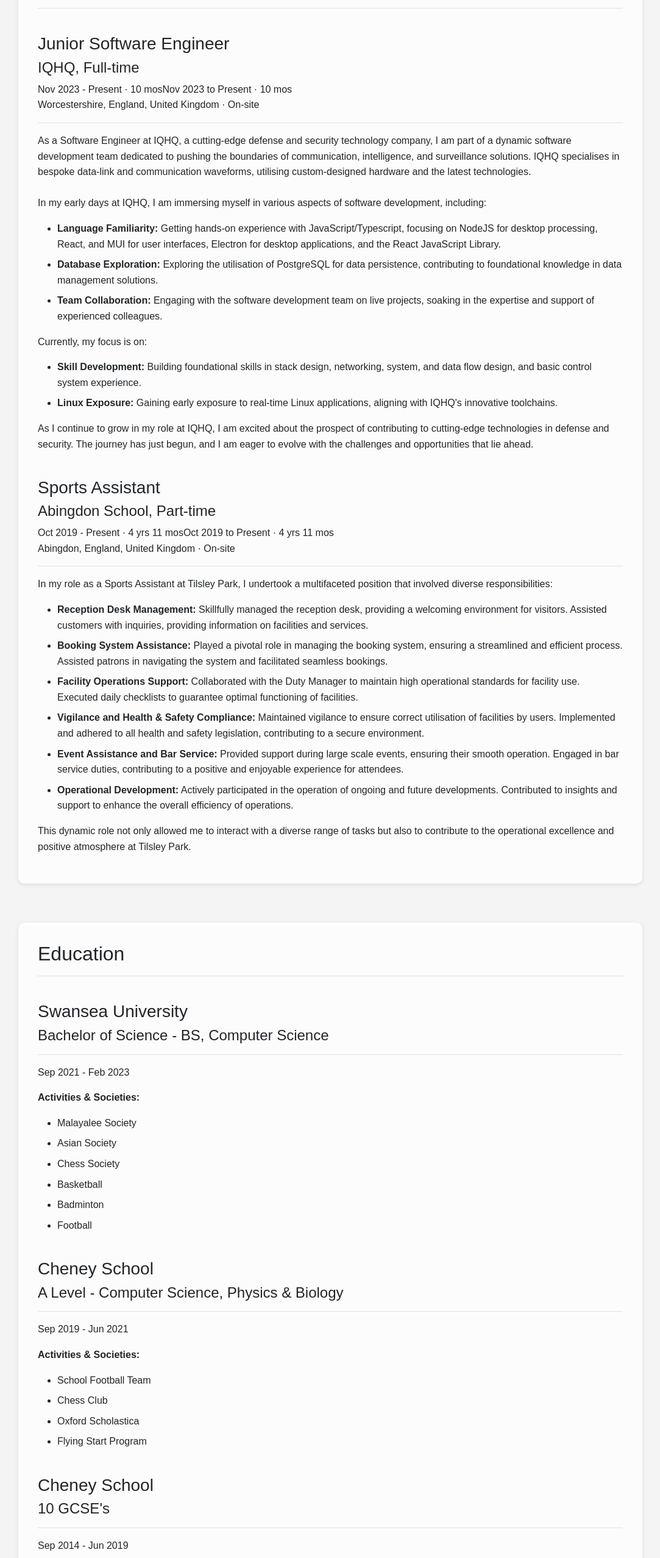
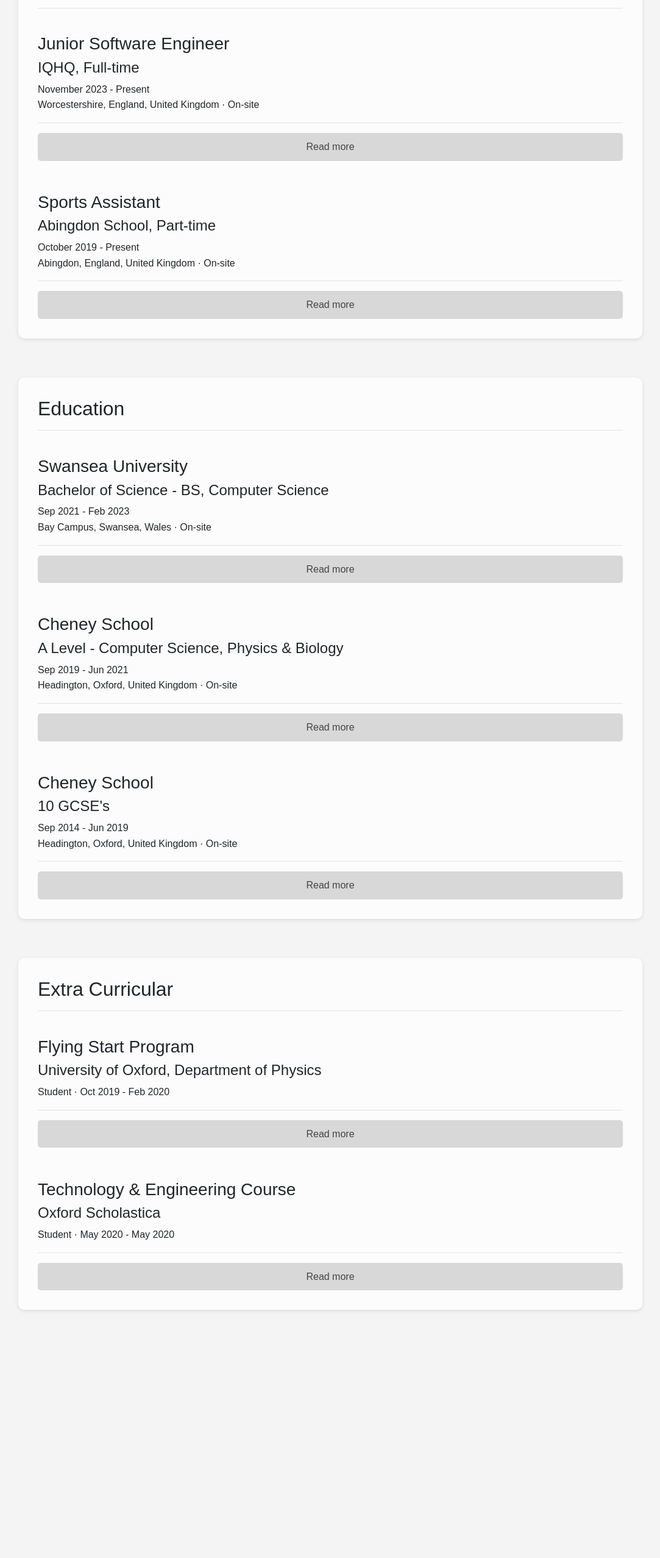
Before and after one commit to alisterd1503/personalPortfolio, a plain HTML site: page pages/index.html in a window 1280 px wide. Shown: the part 1065-3620 px from the top of the page at 61% size, without its empty margins (98-1181 px from the left). After the commit the page ends 3328 px from the top, so only its background shows below. Drawn offline with nearby package versions, Linux system fonts and the light colour scheme.

Commit message:
Added read more buttons

```diff
--- a/myscripts.js
+++ b/myscripts.js
@@ -10,3 +10,37 @@ function toggleMenu() {
   var nav = document.querySelector('nav ul');
   nav.classList.toggle('show');
 }
+
+function expand(button) {
+  // Get the closest div container that includes the 'more' section and the button
+  var parentDiv = button.parentElement;
+
+  // Find the 'more' section specifically within this parent div
+  var moreText = parentDiv.querySelector(".more");
+
+  // Toggle the display of the 'more' section
+  if (moreText.style.display === "none" || moreText.style.display === "") {
+      moreText.style.display = "block";  // Show the hidden content
+      button.innerHTML = "Read less";    // Change button text to 'Read less'
+  } else {
+      moreText.style.display = "none";   // Hide the content again
+      button.innerHTML = "Read more";    // Change button text back to 'Read more'
+  }
+}
+
+function toggleText(button) {
+  var parentDiv = button.parentElement;  // Get the parent element of the button
+  var moreText = parentDiv.querySelector(".more");  // Find the 'more' text and image container
+  var dots = parentDiv.querySelector(".dots");  // Find the 'dots' span
+
+  // Check if the 'more' text is hidden
+  if (moreText.style.display === "none" || moreText.style.display === "") {
+      moreText.style.display = "inline";  // Show the additional text and images
+      dots.style.display = "none";  // Hide the dots
+      button.innerHTML = "Read less";  // Change button text to 'Read less'
+  } else {
+      moreText.style.display = "none";  // Hide the additional text and images
+      dots.style.display = "inline";  // Show the dots again
+      button.innerHTML = "Read more";  // Change button text back to 'Read more'
+  }
+}
--- a/pages/index.html
+++ b/pages/index.html
@@ -28,6 +28,7 @@
         </nav>
 
         <main>
+
             <section id="about">
                 <h2>Welcome</h2>
                 <hr>
@@ -67,10 +68,11 @@
                     <h3>Junior Software Engineer</h3>
                     <h4>IQHQ, Full-time</h4>
                     <p>
-                        Nov 2023 - Present · 10 mosNov 2023 to Present · 10 mos<br>
+                        November 2023 - Present<br>
                         Worcestershire, England, United Kingdom · On-site
                     </p>
                     <hr>
+                    <div class="more">
                     <p>
                         As a Software Engineer at IQHQ, a cutting-edge defense and security technology company,
                         I am part of a dynamic software development team dedicated to pushing the boundaries of
@@ -110,16 +112,19 @@
                         technologies in defense and security. The journey has just begun, and I am eager to evolve with the challenges
                         and opportunities that lie ahead.
                     </p>
+                    </div>
+                    <button class="read-more" onclick="expand(this)">Read more</button>
                 </div>
-                <br>
+                <br><br>
                 <div id="abingdon">
                     <h3>Sports Assistant</h3>
                     <h4>Abingdon School, Part-time</h4>
                     <p>
-                        Oct 2019 - Present · 4 yrs 11 mosOct 2019 to Present · 4 yrs 11 mos<br>
+                        October 2019 - Present<br>
                         Abingdon, England, United Kingdom · On-site
                     </p>
                     <hr>
+                    <div class="more">
                     <p>
                         In my role as a Sports Assistant at Tilsley Park, I undertook a multifaceted position that involved
                         diverse responsibilities:
@@ -153,6 +158,8 @@
                         This dynamic role not only allowed me to interact with a diverse range of tasks but also to contribute to
                         the operational excellence and positive atmosphere at Tilsley Park.
                     </p>
+                    </div>
+                    <button class="read-more" onclick="expand(this)">Read more</button>
                 </div>
             </section>
 
@@ -163,10 +170,12 @@
                 <div id="university">
                     <h3>Swansea University</h3>
                     <h4>Bachelor of Science - BS, Computer Science</h4>
+                    <p>
+                        Sep 2021 - Feb 2023 <br>
+                        Bay Campus, Swansea, Wales · On-site
+                    </p>
                     <hr>
-                    <p>
-                        Sep 2021 - Feb 2023
-                    </p>
+                    <div class="more">
                     <p><b>Activities & Societies:</b></p>
                     <ul>
                         <li>Malayalee Society</li>
@@ -176,15 +185,20 @@
                         <li>Badminton</li>
                         <li>Football</li>
                     </ul>
+                    </div>
+                    <button class="read-more" onclick="expand(this)">Read more</button>
                 </div>
-                <br>
+                <br><br>
+
                 <div id="alevel">
                     <h3>Cheney School</h3>
                     <h4>A Level - Computer Science, Physics & Biology</h4>
+                    <p>
+                        Sep 2019 - Jun 2021 <br>
+                        Headington, Oxford, United Kingdom · On-site
+                    </p>
                     <hr>
-                    <p>
-                        Sep 2019 - Jun 2021
-                    </p>
+                    <div class="more">
                     <p><b>Activities & Societies:</b></p>
                     <ul>
                         <li>School Football Team</li>
@@ -192,15 +206,20 @@
                         <li>Oxford Scholastica</li>
                         <li>Flying Start Program</li>
                     </ul>
+                    </div>
+                    <button class="read-more" onclick="expand(this)">Read more</button>
                 </div>
-                <br>
+                <br><br>
+
                 <div id="gcse">
                     <h3>Cheney School</h3>
                     <h4>10 GCSE's</h4>
+                    <p>
+                        Sep 2014 - Jun 2019 <br>
+                        Headington, Oxford, United Kingdom · On-site
+                    </p>
                     <hr>
-                    <p>
-                        Sep 2014 - Jun 2019
-                    </p>
+                    <div class="more">
                     <h5><b>Grade:</b></h5>
                     <ul>
                         <li>Geography - A*</li>
@@ -220,6 +239,8 @@
                         <li>School Football Team</li>
                         <li>Badminton Volunteer</li>
                     </ul>
+                    </div>
+                    <button class="read-more" onclick="expand(this)">Read more</button>
                 </div>
             </section>
 
@@ -230,10 +251,11 @@
                 <div id="flyingStart">
                     <h3>Flying Start Program</h3>
                     <h4>University of Oxford, Department of Physics</h4>
-                    <hr>
                     <p>
                         Student · Oct 2019 - Feb 2020
                     </p>
+                    <hr>
+                    <div class="more">
                     <p>
                         I actively participated in the Flying Start Oxford University Physics program during
                         my first year of sixth form, a comprehensive 5-month initiative conducted by the University
@@ -245,15 +267,19 @@
                         qubits. This experience not only deepened my understanding of advanced physics concepts but also
                         laid a solid foundation for my academic journey.
                     </p>
+                    </div>
+                    <button class="read-more" onclick="expand(this)">Read more</button>
                 </div>
-                <br>
+                <br><br>
+
                 <div id="oxfordScholastica">
                     <h3>Technology & Engineering Course</h3>
                     <h4>Oxford Scholastica</h4>
-                    <hr>
                     <p>
                         Student · May 2020 - May 2020
                     </p>
+                    <hr>
+                    <div class="more">
                     <p>
                         I was awarded a one-week scholarship to attend the Technology & Engineering course at Oxford Scholastica
                         during the 2020 lockdown. Throughout the program, I immersed myself in the physics of engineering towers
@@ -264,6 +290,8 @@
                         insights into the global nature of technological collaboration. Overall, the course at Oxford Scholastica
                         significantly enriched my knowledge and skills in technology and engineering.
                     </p>
+                    </div>
+                    <button class="read-more" onclick="expand(this)">Read more</button>
                 </div>
             </section>
 
--- a/styles.css
+++ b/styles.css
@@ -1,6 +1,31 @@
 /* Global Styles */
 html {
     scroll-behavior: smooth;
+}
+
+.more {display: none;}
+
+
+.read-more {
+    display: inline-flex;
+    align-items: center;
+    justify-content: center;
+    padding: 0.5rem 1rem;
+    color: #444;
+    background-color: #d8d8d8;
+    border: 2px solid transparent;
+    border-radius: 5px;
+    text-decoration: none;
+    transition: all 0.3s ease;
+    width: 100%;
+    box-sizing: border-box;
+    text-align: center;
+}
+
+.links ul li a:hover {
+    background-color: #bdbcbc;
+    color: #000;
+    text-decoration: none;
 }
 
 body {
```
